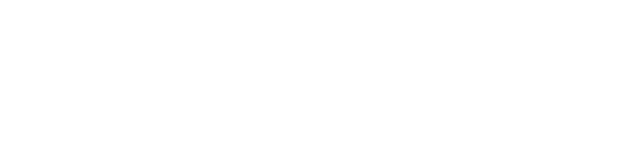
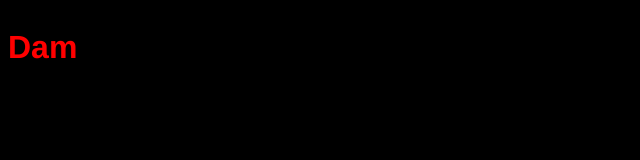
Before and after one commit to David-127/spelprojekt, a plain HTML site: page index.html in a window 1280 px wide. Shown: the whole page, without its empty margins (0-640 px from the left). Drawn offline with Linux system fonts and the light colour scheme.

Commit message:
påbörjat arbete

```diff
--- a/index.html
+++ b/index.html
@@ -4,8 +4,15 @@
     <meta charset="UTF-8">
     <meta name="viewport" content="width=device-width, initial-scale=1.0">
     <title>Document</title>
+    <link rel="stylesheet" href="style.css">
+    <script defer src="main.js"></script>
+
 </head>
 <body>
+    <header><h1>Dam</h1>
+    </header>
+    <main>
+    </main>
 
 </body>
 </html>
--- /dev/null
+++ b/style.css
@@ -0,0 +1,16 @@
+body{
+    display: flex;
+    background-color: black;
+}
+
+header{
+    display: flex;
+   align-items: center;
+}
+
+h1{
+    display: flex;
+    font-family: 'Franklin Gothic Medium';
+    color: red;
+
+}
```
Also changed, not shown: main.js (added).
